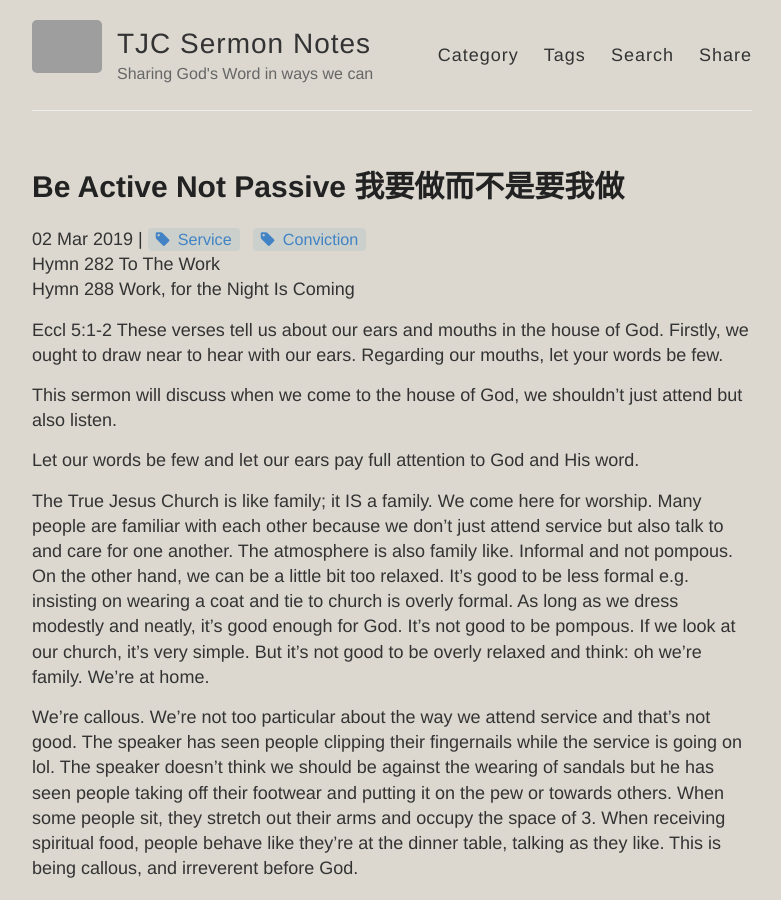
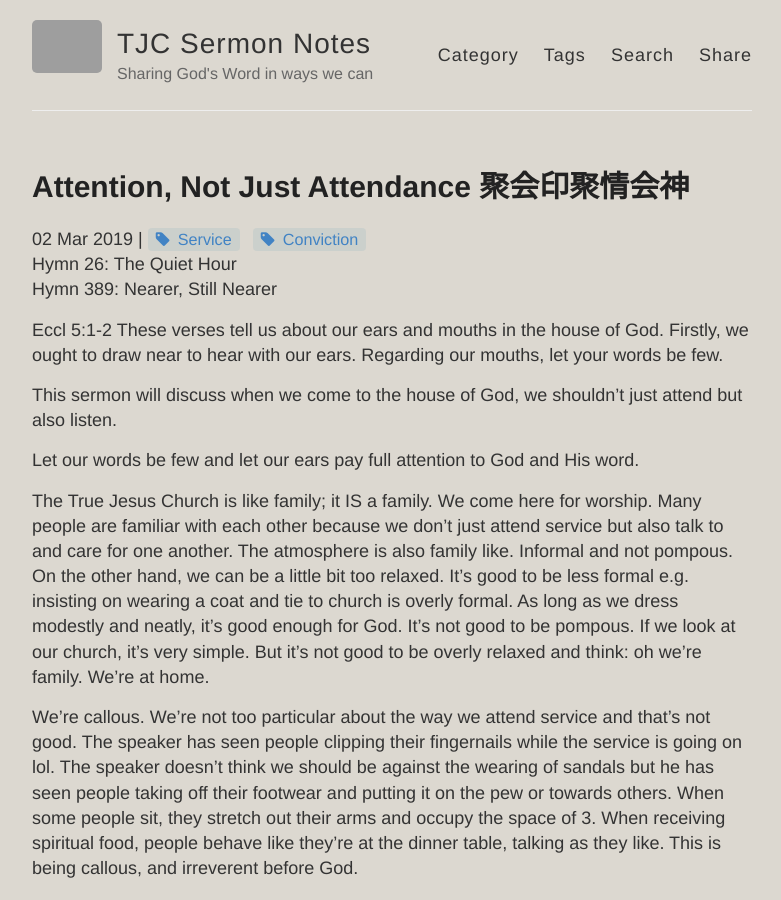
Before and after one commit to catchupTJC/catchuptjc.github.io, a Jekyll site: the page built from _posts/2019-03-02-Adam_ Attention.md, in a window 1280 px wide and 900 px high. Shown: the whole window, without its empty margins (248-1029 px from the left). Built offline with Jekyll 4.4.1, drawn with Linux system fonts in a browser that asks for light colours; nearby versions of some CDN libraries; comment, search, counter and statistics services are not loaded; grey boxes are pictures that could not be loaded.

Commit message:
Update 2019-03-02-Adam_ Attention.md

```diff
--- a/_posts/2019-03-02-Adam_ Attention.md
+++ b/_posts/2019-03-02-Adam_ Attention.md
@@ -1,9 +1,9 @@
 ---
 layout: post
-title: Be Active Not Passive 我要做而不是要我做
+title: Attention, Not Just Attendance 聚会印聚情会神
 category: Sermon(SG)2019
 tags: [Service,Conviction]
-hymns: [282 To The Work,'288 Work, for the Night Is Coming']
+hymns: ['26: The Quiet Hour','389: Nearer, Still Nearer']
 ---
 
 Eccl 5:1-2
```
